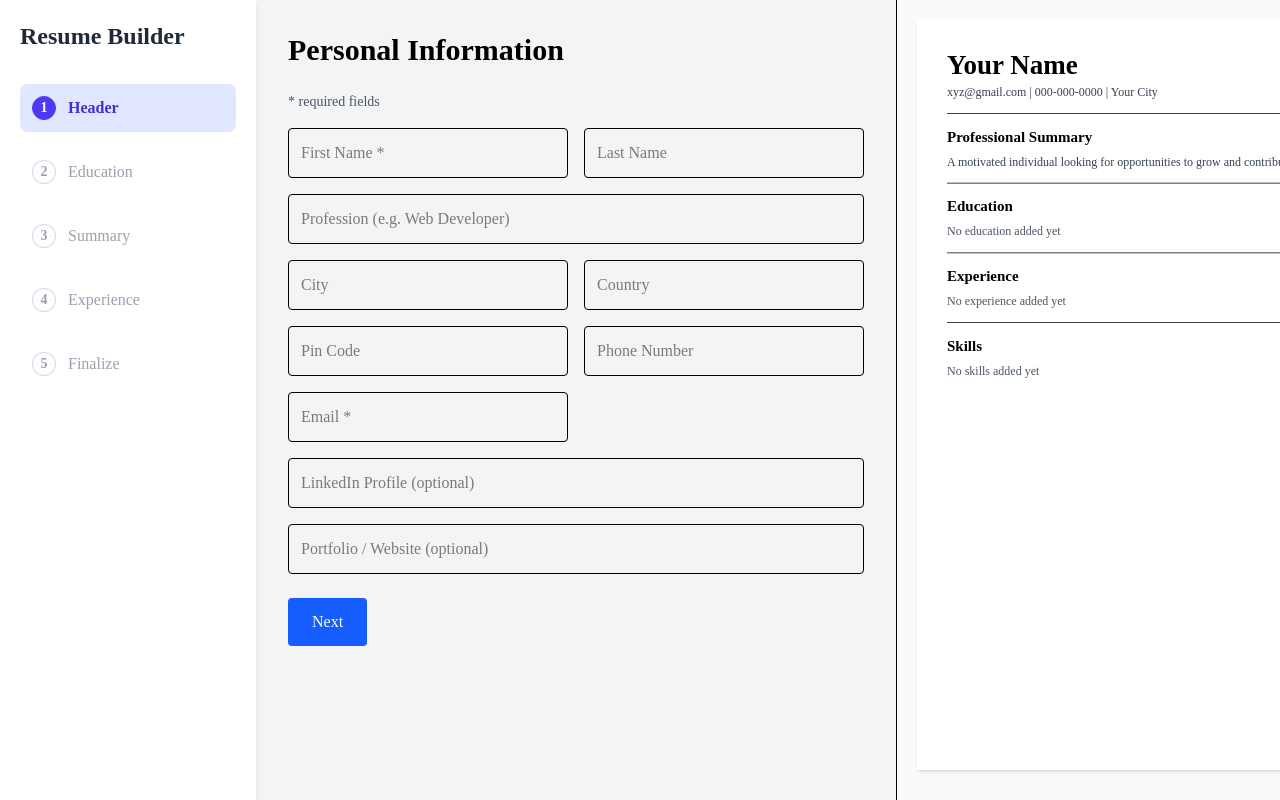
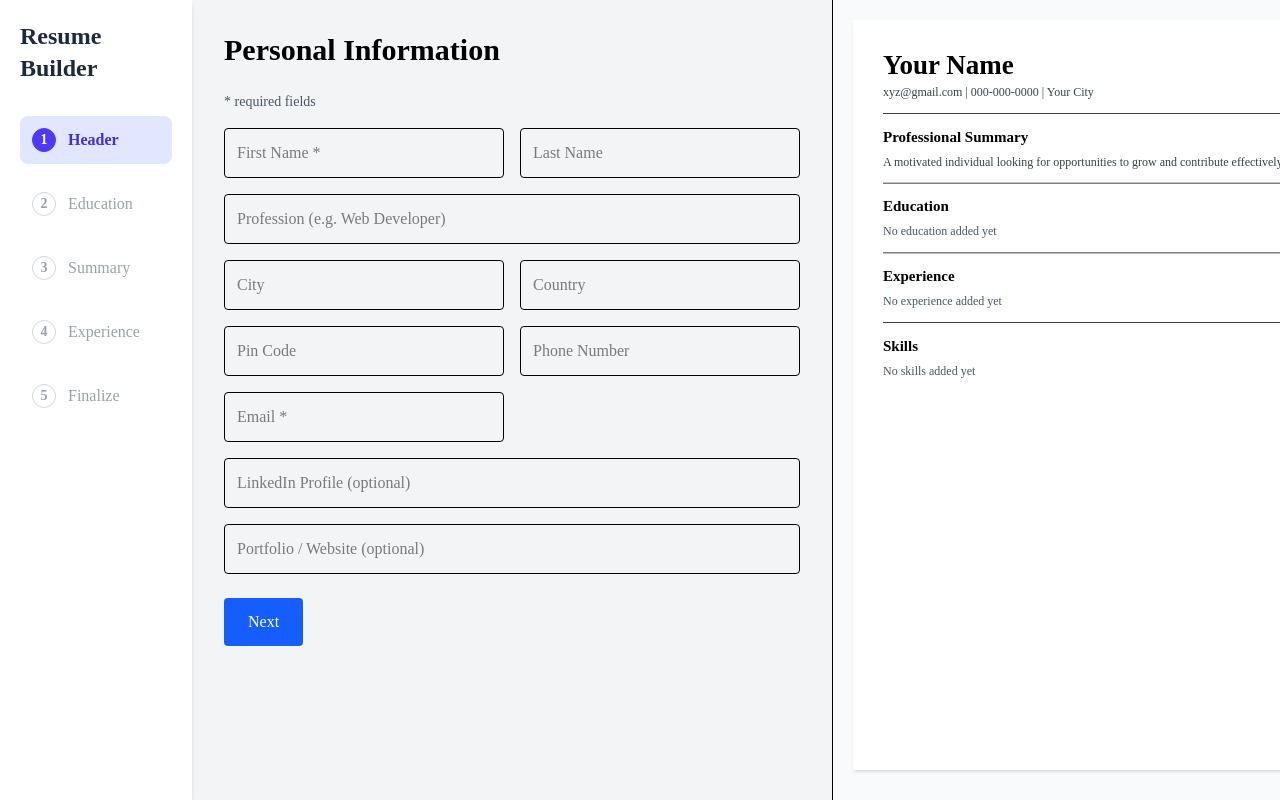
Before and after one commit to Nitesh47kumars/Resumify, a React (Vite) app: page /create/header in a window 1280 px wide. Built offline with nearby package versions, Linux system fonts and the light colour scheme.

Commit message:
Change CreateLayout widths for each Components

```diff
--- a/src/Layout/CreateLayout.jsx
+++ b/src/Layout/CreateLayout.jsx
@@ -5,18 +5,15 @@ const CreateLayout = ({ children }) => {
   return (
     <div className="flex w-full h-screen overflow-hidden bg-gray-100">
 
-      {/* Sidebar */}
-      <div className="w-[20%] bg-white shadow-md p-5">
+      <div className="w-[15%] bg-white shadow-md p-5">
         <StepTracker />
       </div>
 
-      {/* Form Page */}
       <div className="w-[50%] p-8 overflow-y-auto">
         {children}
       </div>
 
-      {/* Live Preview */}
-      <div className="w-[30%] bg-gray-50 border-l p-5 overflow-y-auto">
+      <div className="w-[35%] bg-gray-50 border-l p-5 overflow-y-auto">
         <ResumePreview />
       </div>
 
--- a/src/Layout/HeaderForm.jsx
+++ /dev/null
@@ -1,26 +0,0 @@
-import { useStep } from "../Context/StepContext";
-import html2canvas from "html2canvas";
-import { useEffect } from "react";
-
-export default function HeaderForm() {
-  const { formData, setFormData, setPreviewImage } = useStep();
-
-  const regeneratePreview = async () => {
-    const element = document.getElementById("resume-template");
-    if (!element) return;
-
-    const canvas = await html2canvas(element, { scale: 2 });
-    const image = canvas.toDataURL("image/png");
-    setPreviewImage(image);
-  };
-
-  useEffect(() => {
-    regeneratePreview();
-  }, [formData]);
-
-  return (
-    <div>
-      {/* your input fields */}
-    </div>
-  );
-}
```
